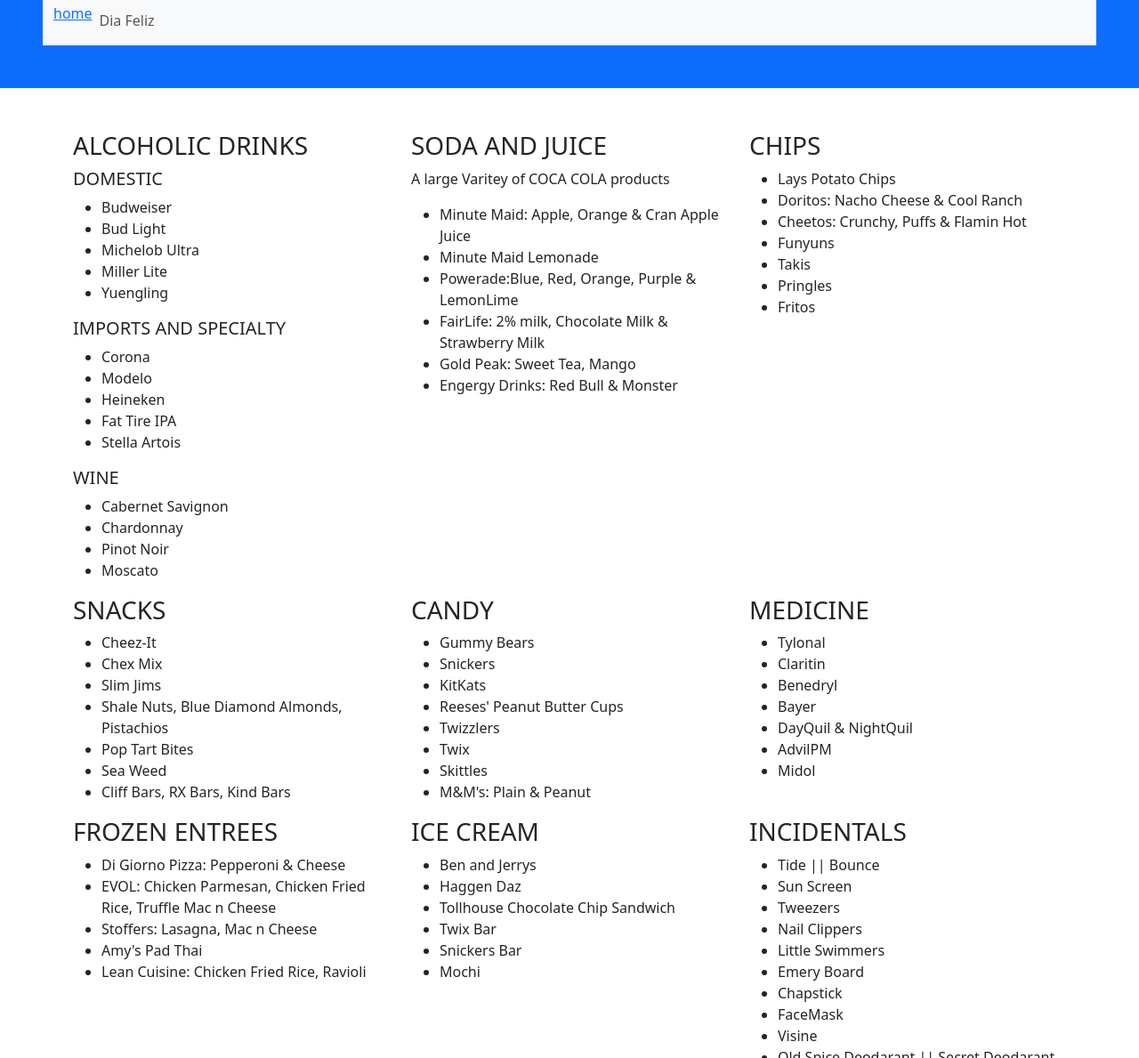
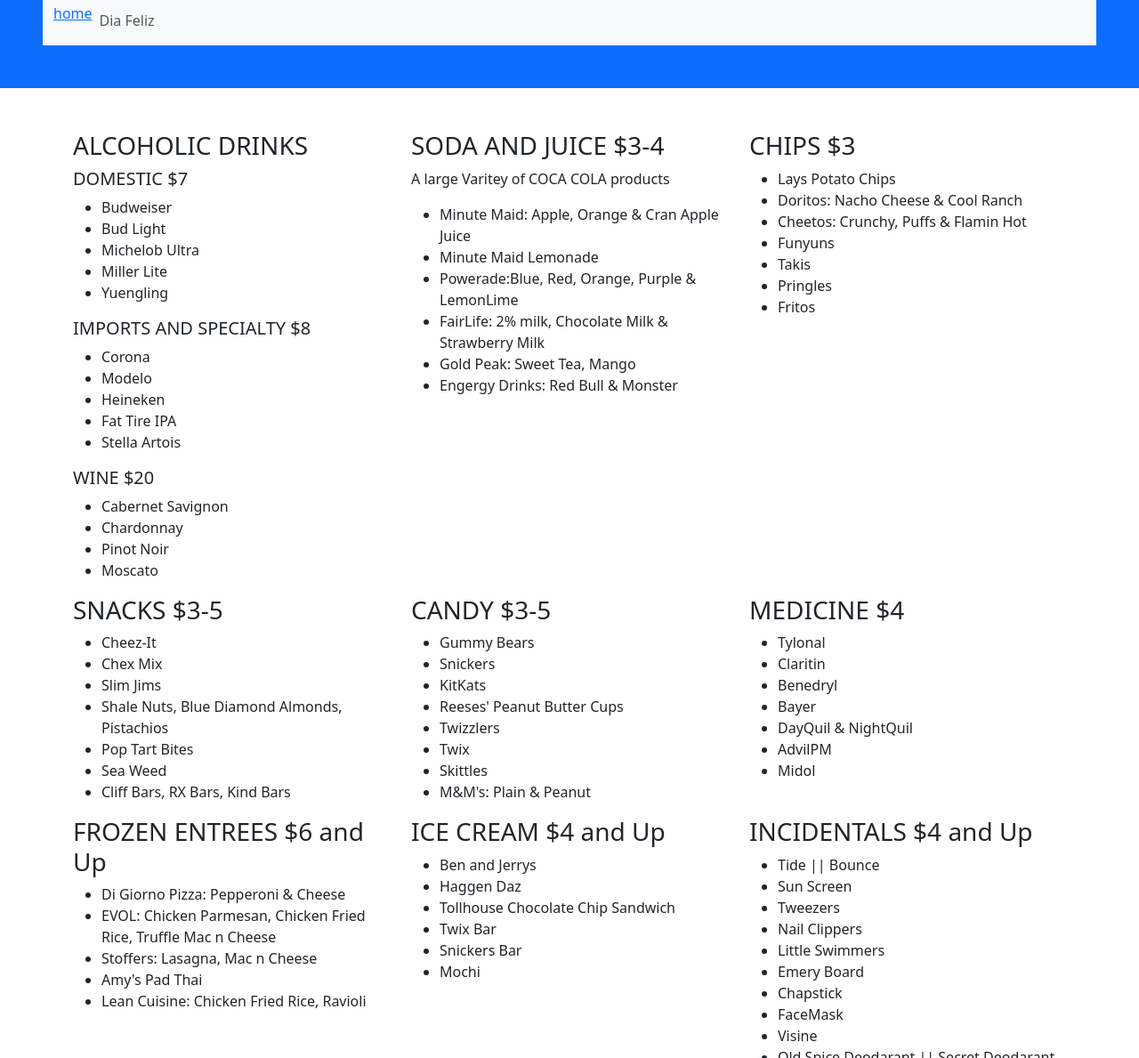
Before and after one commit to Saragar710/DiaFeliz-SuiteShop, a plain HTML site: page suiteshop.html in a window 1280 px wide. Shown: the part 149-1338 px from the top of the page at 89% size. Drawn offline with nearby package versions, Linux system fonts and the light colour scheme.

Commit message:
added prices for suite shop

```diff
--- a/suiteshop.html
+++ b/suiteshop.html
@@ -30,8 +30,8 @@
       <div class="container mt-5">
         <div class="row">
           <div class="col-sm-4">
-            <h3>ALCOHOLIC DRINKS</h3>
-            <h5>DOMESTIC</h5>
+            <h3>ALCOHOLIC DRINKS </h3>
+            <h5>DOMESTIC $7</h5>
             <ul>
                 <li>Budweiser</li>
                 <li>Bud Light</li>
@@ -39,7 +39,7 @@
                 <li>Miller Lite</li>
                 <li>Yuengling</li>
             </ul>
-            <h5>IMPORTS AND SPECIALTY</h5>
+            <h5>IMPORTS AND SPECIALTY $8</h5>
                 <ul>
                     <li>Corona</li>
                     <li>Modelo</li>
@@ -47,7 +47,7 @@
                     <li>Fat Tire IPA</li>
                     <li>Stella Artois</li>
                 </ul>
-            <h5>WINE</h5>
+            <h5>WINE $20</h5>
             <ul>
                 <li>Cabernet Savignon</li>
                 <li>Chardonnay</li>
@@ -56,7 +56,7 @@
             </ul>
           </div>
           <div class="col-sm-4">
-            <h3>SODA AND JUICE</h3>
+            <h3>SODA AND JUICE $3-4</h3>
             <p>A large Varitey of COCA COLA products</p>
             <ul>
                 <li>Minute Maid: Apple, Orange & Cran Apple Juice</li>
@@ -68,7 +68,7 @@
             </ul>
           </div>
           <div class="col-sm-4">
-            <h3>CHIPS</h3>
+            <h3>CHIPS $3</h3>
             <ul>
                 <li>Lays Potato Chips</li>
                 <li>Doritos: Nacho Cheese & Cool Ranch</li>
@@ -80,7 +80,7 @@
             </ul>
           </div>
           <div class="col-sm-4">
-            <h3>SNACKS</h3>
+            <h3>SNACKS $3-5</h3>
             <ul>
                 <li>Cheez-It</li>
                 <li>Chex Mix</li>
@@ -92,7 +92,7 @@
             </ul>
           </div>
           <div class="col-sm-4">
-            <h3>CANDY</h3>
+            <h3>CANDY $3-5</h3>
             <ul>
                 <li>Gummy Bears</li>
                 <li>Snickers</li>
@@ -105,7 +105,7 @@
             </ul>
           </div>
           <div class="col-sm-4">
-            <h3>MEDICINE</h3>
+            <h3>MEDICINE $4</h3>
             <ul>
                 <li>Tylonal</li>
                 <li>Claritin</li>
@@ -118,7 +118,7 @@
             </ul>
           </div>
           <div class="col-sm-4">
-            <h3>FROZEN ENTREES</h3>
+            <h3>FROZEN ENTREES $6 and Up</h3>
             <ul>
                 <li>Di Giorno Pizza: Pepperoni & Cheese</li>
                 <li>EVOL: Chicken Parmesan, Chicken Fried Rice, Truffle Mac n Cheese</li>
@@ -129,7 +129,7 @@
             </ul>
           </div>
           <div class="col-sm-4">
-            <h3>ICE CREAM</h3>
+            <h3>ICE CREAM $4 and Up</h3>
             <ul>
                 <li>Ben and Jerrys</li>
                 <li>Haggen Daz</li>
@@ -141,7 +141,7 @@
             </ul>
           </div>
           <div class="col-sm-4">
-            <h3>INCIDENTALS</h3>
+            <h3>INCIDENTALS $4 and Up</h3>
             <ul>
                 <li>Tide || Bounce</li>
                 <li>Sun Screen</li>
```
Also changed, not shown: diafeliz.html (+3 -2 lines).
